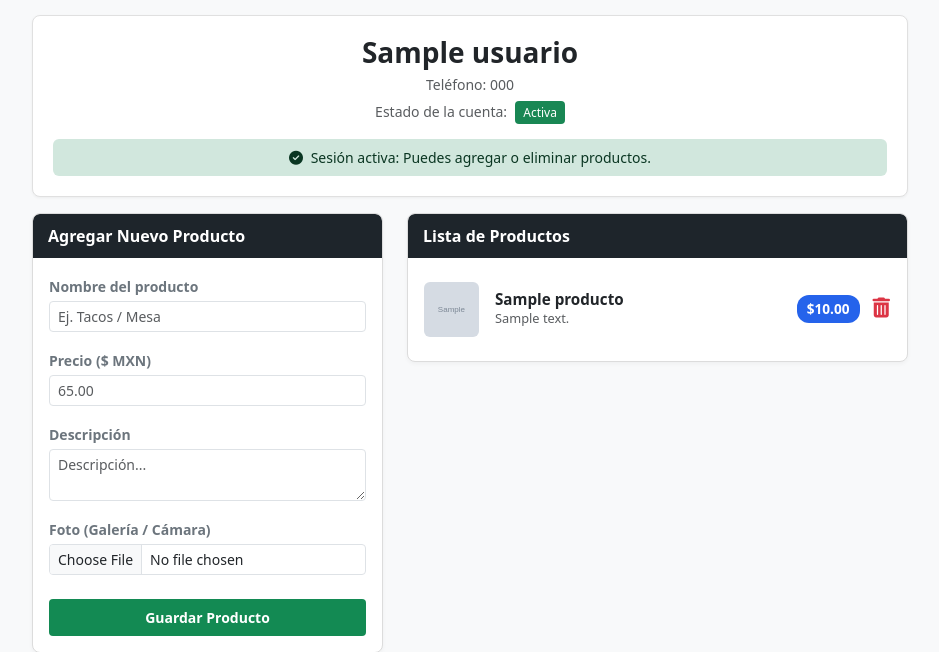
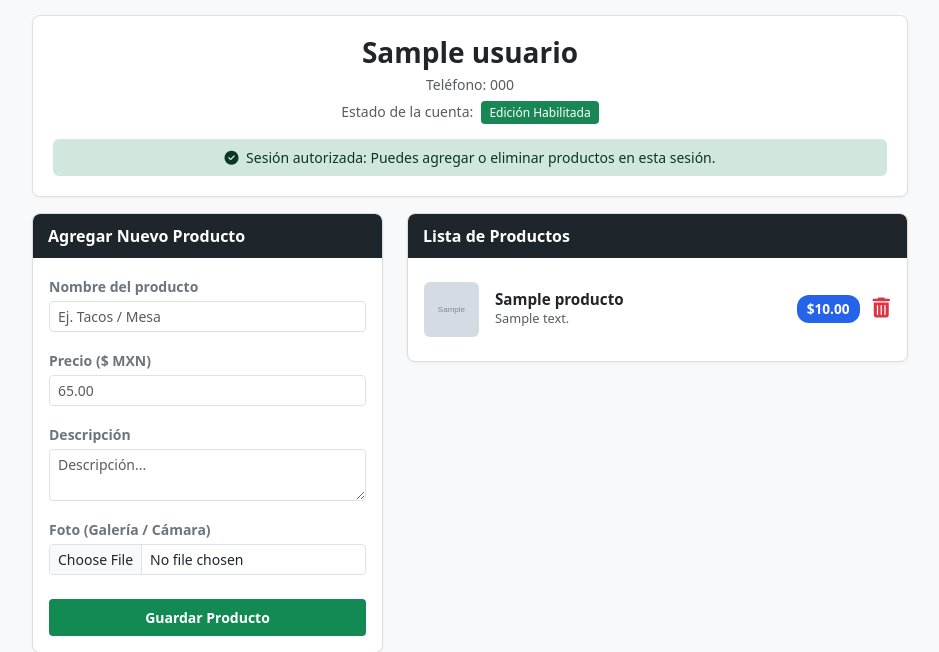
Before and after one commit to Jensau7/qr-expres-jenopro, a Flask app: page /panel in a window 1280 px wide. Shown: the top 652 px of the page, without its empty margins (170-1109 px from the left). Run offline with Flask 3, Linux system fonts and the light colour scheme; the visitor is signed in with stand-in values (Sample User, id 1); tables that the repository leaves empty hold one stand-in row (values such as "Sample post"); grey boxes marked "Sample" are stand-in pictures.

Commit message:
Update panel.html

```diff
--- a/templates/panel.html
+++ b/templates/panel.html
@@ -83,14 +83,14 @@
 
     <div class="container" style="max-width: 900px;">
 
-        <!-- HEADER PRINCIPAL DE ESTADO -->
+        <!-- TARJETA SUPERIOR DE ESTADO -->
         <div class="header-card mb-3">
             <h3 class="fw-bold mb-1">{{ usuario.nombre }}</h3>
-            <p class="text-muted small mb-1">Teléfono: {{ usuario.telefono or '6141234567' }}</p>
+            <p class="text-muted small mb-1">Teléfono: {{ usuario.telefono or 'S/N' }}</p>
             <div class="mb-3">
                 <span class="small text-muted me-1">Estado de la cuenta:</span>
                 {% if usuario.estado == 'Activo' %}
-                    <span class="badge-activa">Activa</span>
+                    <span class="badge-activa">Edición Habilitada</span>
                 {% else %}
                     <span class="badge-pendiente">Pendiente de Pago ($50 MXN)</span>
                 {% endif %}
@@ -98,13 +98,13 @@
 
             {% if usuario.estado == 'Activo' %}
                 <div class="alert alert-success py-2 mb-0 border-0 small">
-                    <i class="fa-solid fa-circle-check me-1"></i> Sesión activa: Puedes agregar o eliminar productos.
+                    <i class="fa-solid fa-circle-check me-1"></i> Sesión autorizada: Puedes agregar o eliminar productos en esta sesión.
                 </div>
             {% else %}
                 <div class="alert alert-danger py-2 mb-0 border-0 small">
-                    <i class="fa-solid fa-lock me-1"></i> Para realizar cambios, modificaciones o eliminar productos de tu menú, se requiere realizar el pago de renovación de <strong>$50 MXN</strong>.
+                    <i class="fa-solid fa-lock me-1"></i> Para habilitar la carga de productos o realizar futuras actualizaciones, realiza tu pago de <strong>$50 MXN</strong>.
                     <div class="mt-2">
-                        <a href="https://wa.me/526141234567?text=Hola,%20quiero%20pagar%20mi%20renovaci%C3%B3n%20de%20$50%20para%20modificar%20el%20men%C3%BA%20de%20{{ usuario.nombre }}" target="_blank" class="btn btn-sm btn-success fw-bold">
+                        <a href="https://wa.me/526141234567?text=Hola,%20quiero%20pagar%20mi%20sesi%C3%B3n%20de%20$50%20para%20modificar%20el%20men%C3%BA%20de%20{{ usuario.nombre }}" target="_blank" class="btn btn-sm btn-success fw-bold">
                             <i class="fa-brands fa-whatsapp me-1"></i> Pagar $50 MXN por WhatsApp para Desbloquear
                         </a>
                     </div>
@@ -112,10 +112,9 @@
             {% endif %}
         </div>
 
-        <!-- CONTENIDO PRINCIPAL -->
+        <!-- FORMULARIO DE PRODUCTOS -->
         <div class="row g-4">
 
-            <!-- FORMULARIO DE AGREGAR PRODUCTO -->
             <div class="col-12 col-md-5">
                 <div class="card-box">
                     <div class="card-header-dark">
@@ -158,7 +157,7 @@
                 </div>
             </div>
 
-            <!-- LISTA DE PRODUCTOS -->
+            <!-- GALERÍA / LISTA -->
             <div class="col-12 col-md-7">
                 <div class="card-box">
                     <div class="card-header-dark">
@@ -200,7 +199,7 @@
 
         </div>
 
-        <!-- ACCESOS AL MENÚ PÚBLICO Y BOTÓN DE CERRAR SESIÓN -->
+        <!-- ACCESOS AL MENÚ PÚBLICO -->
         <div class="text-center mt-4 p-4 bg-white border rounded shadow-sm">
             <h5 class="fw-bold mb-2 text-dark">Tu Menú Público Sigue Activo</h5>
             <div class="d-flex flex-wrap justify-content-center gap-3 mt-3">
```
